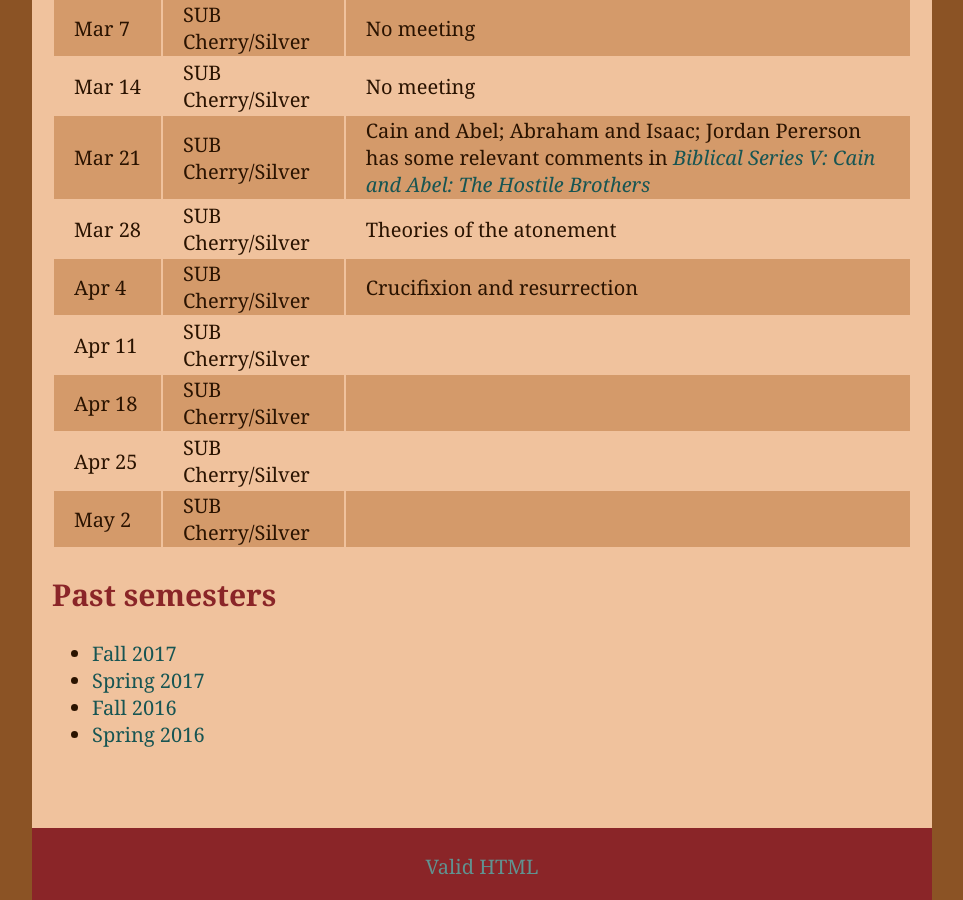
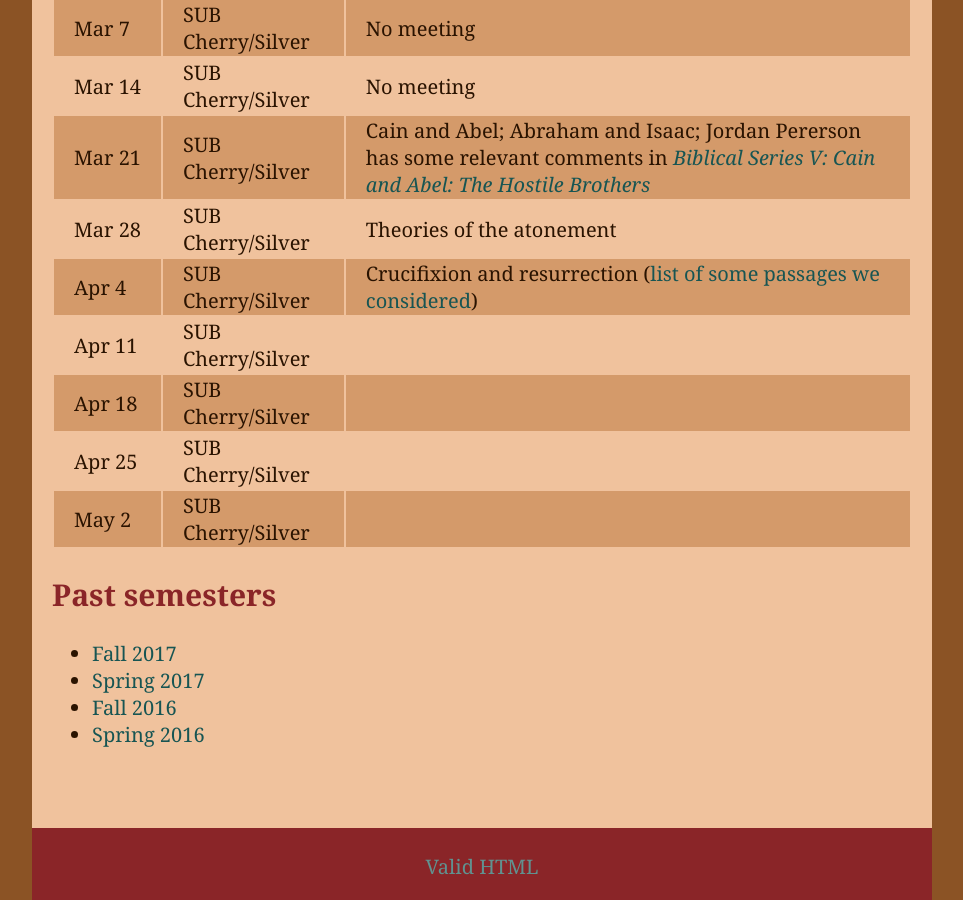
Before and after one commit to jarthurgross/gcf-website, a Jekyll site: the page built from lunchbox_theology/index.md, in a window 1280 px wide and 900 px high, scrolled down 1131 px. Shown: the whole window, without its empty margins (158-1121 px from the left). Built offline with Jekyll 4.4.1, drawn with Linux system fonts in a browser that asks for light colours; Markdown is read by kramdown in place of the engine named in the settings.

Commit message:
Add crucifixion notes link to lunchbox theology pg

```diff
--- a/lunchbox_theology/index.md
+++ b/lunchbox_theology/index.md
@@ -31,7 +31,7 @@ relevant reading material as we settle on them.
 | Mar&nbsp;14 | SUB Cherry/Silver | No meeting |
 | Mar&nbsp;21 | SUB Cherry/Silver | Cain and Abel; Abraham and Isaac; Jordan Pererson has some relevant comments in [*Biblical Series V: Cain and Abel: The Hostile Brothers*][peterson5] |
 | Mar&nbsp;28 | SUB Cherry/Silver | Theories of the atonement |
-| Apr&nbsp;4  | SUB Cherry/Silver | Crucifixion and resurrection |
+| Apr&nbsp;4  | SUB Cherry/Silver | Crucifixion and resurrection ([list of some passages we considered][crucifix]) |
 | Apr&nbsp;11 | SUB Cherry/Silver | |
 | Apr&nbsp;18 | SUB Cherry/Silver | |
 | Apr&nbsp;25 | SUB Cherry/Silver | |
```
Also changed, not shown: other parts of lunchbox_theology/index.md (+1 -0 lines).
